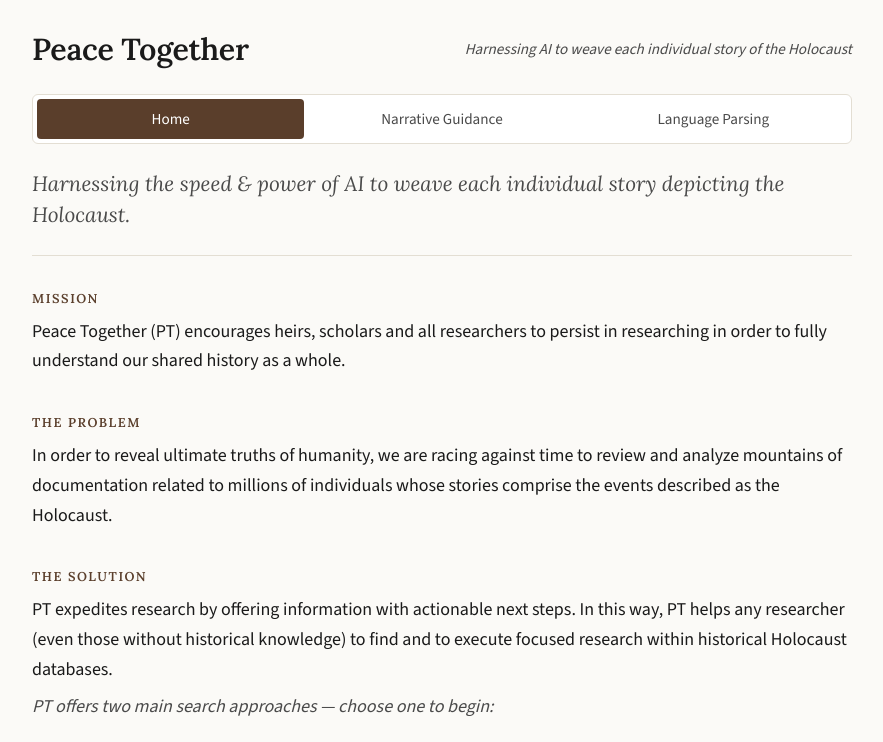
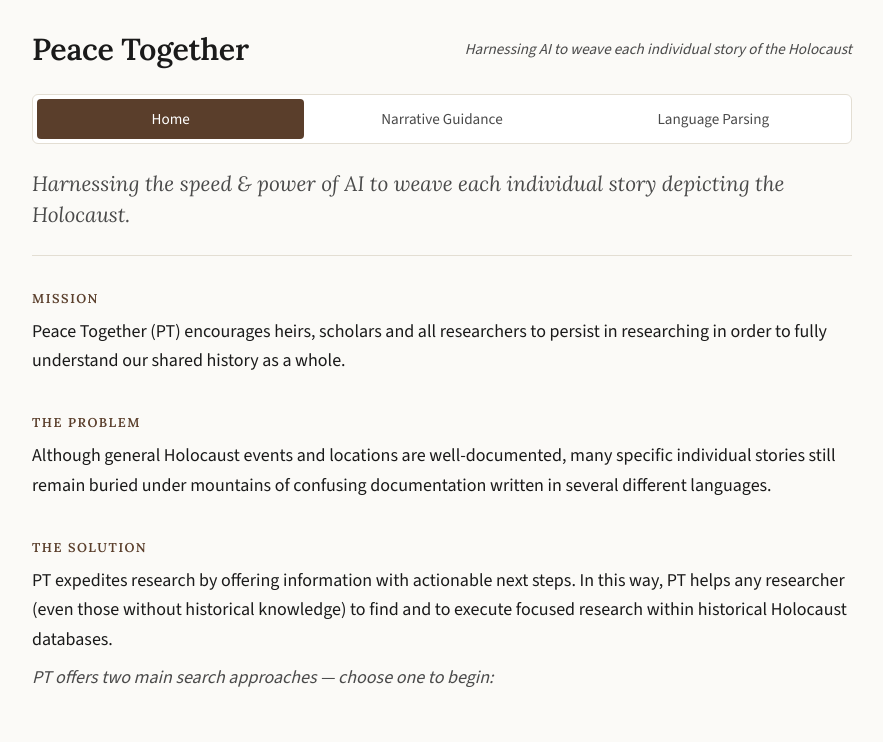
Before and after one commit to luckyix39/Script-Bridge, a React (Vite) app in the folder frontend/: page / in a window 1280 px wide. Shown: the top 742 px of the page, without its empty margins (198-1081 px from the left). Built offline with nearby package versions, Linux system fonts and the light colour scheme.

Commit message:
Update Landing.tsx

```diff
--- a/frontend/src/pages/Landing.tsx
+++ b/frontend/src/pages/Landing.tsx
@@ -25,10 +25,7 @@ export default function Landing({ onNavigate }: Props) {
       <section className={styles.section}>
         <h2 className={styles.h}>The Problem</h2>
         <p>
-          In order to reveal ultimate truths of humanity, we are racing against
-          time to review and analyze mountains of documentation related to
-          millions of individuals whose stories comprise the events described as
-          the Holocaust.
+           Although general Holocaust events and locations are well-documented, many specific individual stories still remain buried under mountains of confusing documentation written in several different languages.
         </p>
       </section>
 
```
